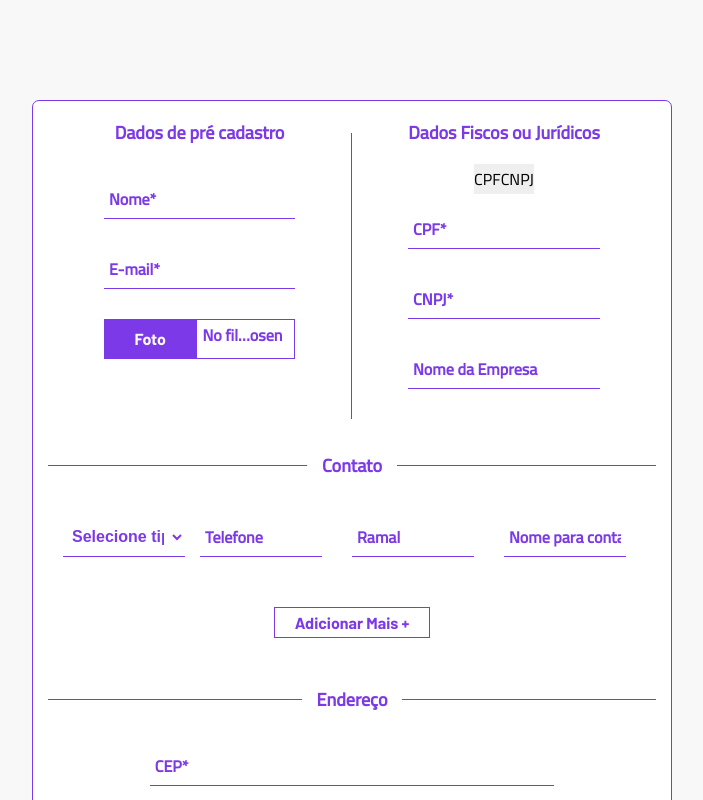
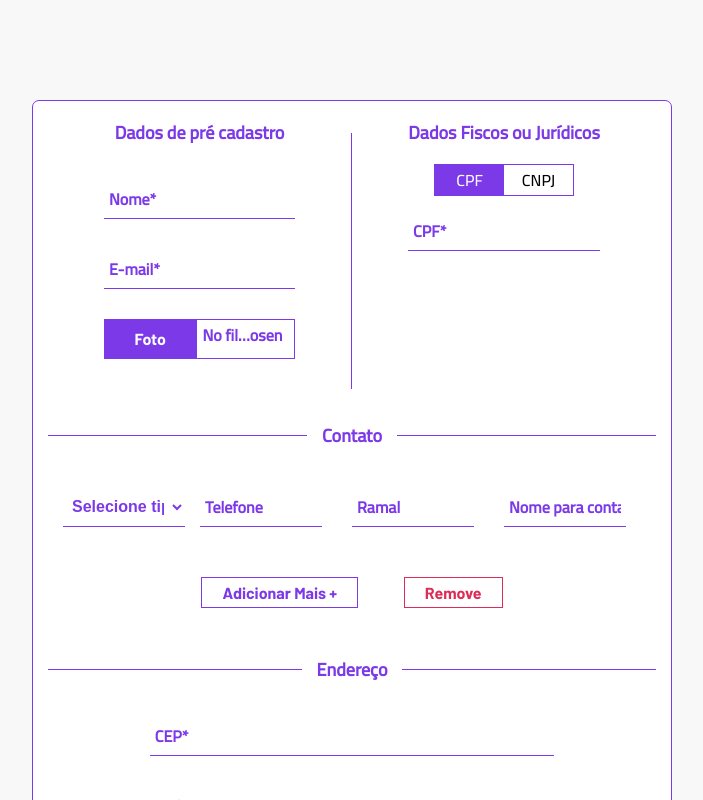
Before and after one commit to RenanMarx144/formulario, a React (Create React App) app: page /formulario in a window 1280 px wide. Shown: the top 800 px of the page, without its empty margins (288-991 px from the left). Built offline with nearby package versions, Linux system fonts and the light colour scheme; no server answers; a web font is replaced by a local one.

Commit message:
Correções formulário

```diff
--- /dev/null
+++ b/src/components/telefone/index.tsx
@@ -0,0 +1,29 @@
+import { type } from '@testing-library/user-event/dist/type';
+import './style.scss';
+
+type TelProps = {
+  count: Number;
+  st?: Number
+}
+export function Telefone(props: TelProps) {
+  function remove(e:any, id: any) {
+    e.preventDefault()
+    console.log(id);
+
+
+  }
+  return (
+    <div className="from-group_tel tel" data-tel={props.count}>
+      <select name="tipo[]">
+        <option value="">Selecione tipo de Número</option>
+        <option value="0">Celular</option>
+        <option value="1">Telefone</option>
+        <option value="2">Empresarial</option>
+      </select>
+      <input type="tel" placeholder="Telefone" name="tel[]" />
+      <input type="tel" placeholder="Ramal" name="ramal[]" id="ramal" />
+      <input type="text" placeholder="Nome para contato" name="contato[]" />
+
+    </div>
+  )
+}
--- a/src/pages/Formulario.tsx
+++ b/src/pages/Formulario.tsx
@@ -1,29 +1,47 @@
 import '../style/formulario.scss';
-import React, { useState } from "react";
+import { useState } from "react";
 import ReactDom from "react-dom";
+import { Telefone } from '../components/telefone';
+import { type } from 'os';
+import { IndexInfo, IndexKind, IndexType } from 'typescript';
+
+type add = {
+  value: number
+}
 export function Formulario() {
-  const [count, setstate] = useState(2)
-  function addmore(e: any) {
+  const [counte, setstate] = useState(1)
+  const [st, setsst] = useState(-1)
+  const [addMore, setAddMore] = useState<add[]>([])
+  const [cnpj , setCnpj] = useState('from-group d-none')
+  const [cpf , setCpf] = useState('from-group')
+  const [left , setLeft] = useState('0%')
+  const [color , setColort] = useState('white')
+  const [color2 , setColort2] = useState('black')
+  var teste = [{ value: 1 }]
+  async function addmore(e: any) {
     e.preventDefault()
-    let row_tel = document.getElementById('row_tel');
-    setstate(count +1)
-    const content = React.createElement(
-      'div' , { className: `from-group_tel tel_${count}` },
-        React.createElement('select', {name: 'tipo[]' } ,
-          React.createElement('option',{value: ''}, 'Selecione tipo de Número'),
-          React.createElement('option',{value: '0'}, 'Celular'),
-          React.createElement('option',{value: '1'}, 'Telefone'),
-          React.createElement('option',{value: '2'}, 'Empresarial'),
-        ),
-        React.createElement('input' , { type: 'tel' , placeholder:'Telefone', name:'tel[]' }),
-        React.createElement('input' , { type: 'tel' , placeholder:'Ramal', name:'ramal[]' }),
-        React.createElement('input' , { type: 'text' , placeholder:'Nome para contato', name:'contato[]' })
-      )
-      ReactDom.render(content, row_tel);
+    for (let index = 0; index < counte; index++) {
+      teste[index] = {
+        value: index
+      }
+    }
+    await setstate(counte + 1)
+    await setAddMore(teste)
+    await setsst(st + 1)
+    await console.log(st);
+    await console.log(addMore);
+
   }
-  const eventDirect = {
-    new (type: string, event?: EventInit | undefined){
-      var event = event
+  async function remove(e:any, id: IndexKind) {
+    e.preventDefault()
+    if (st != (-1)) {
+
+      await setsst(st - 1)
+      await addMore.splice(id)
+      await console.log(addMore);
+      await console.log(st);
+      await setAddMore(addMore)
+      await setstate(counte + -1)
     }
   }
   return (
@@ -45,37 +63,65 @@ export function Formulario() {
         <fieldset className="f2">
           <legend>Dados Fiscos ou Jurídicos</legend>
           <div className="slide-input">
-            <button className="cpftap">CPF</button>
-            <button className="cnpjtap">CNPJ</button>
-            <div className="back"></div>
+            <div className="back" style={{left: left}}></div>
+            <button className="cpftap"
+            onClick={e => {
+              e.preventDefault();
+              setCnpj(cnpj => 'from-group d-none')
+              setCpf(cpf => 'from-group ')
+              setLeft(left => '0%')
+              setColort2(color2 => 'black')
+              setColort(color => 'white')
+            }}style={{color: color}}>CPF</button>
+            <button className="cnpjtap" onClick={e => {
+              e.preventDefault();
+              setCnpj(cnpj => 'from-group')
+              setCpf(cpf => 'from-group d-none')
+              setLeft(left => '50%')
+              setColort2(color2 => 'white')
+              setColort(color => 'black')
+            }} style={{color: color2}}>CNPJ</button>
           </div>
-          <div className="from-group">
+          <div className={cpf}>
             <input type="text" placeholder="CPF*" name="cpf" />
           </div>
-          <div className="from-group d-none">
+          <div className={cnpj}>
             <input type="text" placeholder="CNPJ*" name="cpf" />
           </div>
-          <div className="from-group d-none">
+          <div className={cnpj}>
             <input type="text" placeholder="Nome da Empresa" name="empresa" />
           </div>
         </fieldset>
         <fieldset className="f3">
           <legend>Contato</legend>
           <div id="row_tel">
-            <input type="hidden" id="count_tel" value={count} />
-            <div className="from-group_tel tel_1">
+            <div className="from-group_tel tel" date-tel={1}>
               <select name="tipo[]">
                 <option value="">Selecione tipo de Número</option>
-                <option value="">Celular</option>
-                <option value="">Telefone</option>
-                <option value="">Empresarial</option>
+                <option value="0">Celular</option>
+                <option value="1">Telefone</option>
+                <option value="2">Empresarial</option>
               </select>
               <input type="tel" placeholder="Telefone" name="tel[]" />
               <input type="tel" placeholder="Ramal" name="ramal[]" id="ramal" />
               <input type="text" placeholder="Nome para contato" name="contato[]" />
+
             </div>
+            {
+              addMore.map(count => {
+                return (
+                  <div key={count.value}>
+                    <Telefone count={counte} st={counte} />
+                  </div>
+                )
+              })
+            }
+
           </div>
+          <div className='adderm'>
           <button className='addmore' onClick={(e) => addmore(e)}>Adicionar Mais +</button>
+          <button className='remove' onClick={(event: EventInit) => remove(event,st)}>Remove</button>
+          </div>
         </fieldset>
         <fieldset className="f4">
           <legend>Endereço</legend>
@@ -84,6 +130,12 @@ export function Formulario() {
           </div>
           <div className="from-group">
             <input type="text" placeholder="Endereço" name="rua" />
+          </div>
+          <div className="from-group">
+            <input type="text" placeholder="Cidade" name="cidade" />
+          </div>
+          <div className="from-group">
+            <input type="text" placeholder="Estado" name="estado" />
           </div>
           <div className="from-group">
             <input type="text" placeholder="Número" name="numero" />
--- a/src/style/formulario.scss
+++ b/src/style/formulario.scss
@@ -1,6 +1,6 @@
-#form{
-  padding: 100px 20rem ;
-  form{
+#form {
+  padding: 100px 20rem;
+  form {
     padding: 15px;
     border: 1px solid #7c39e8;
     border-radius: 7px;
@@ -8,53 +8,56 @@
     flex-wrap: wrap;
     background-color: white;
   }
-  fieldset{
+  fieldset {
     border: none;
     padding: 15px;
     display: flex;
     flex-direction: column;
     align-items: center;
   }
-  .f1{
+  .f1 {
     border-right: 1px solid #7c39e8;
   }
-  .f1, .f2{
+  .f1,
+  .f2 {
     width: 50%;
   }
-  .f3,.f4{
+  .f3,
+  .f4 {
     width: 100%;
     margin-top: 30px;
     border-top: 1px solid #7c39e8;
   }
 
-  .from-group{
+  .from-group {
     width: 100%;
     padding: 0 15%;
     margin: 15px 0;
     display: flex;
   }
-  legend{
+  legend {
     padding: 0 15px;
     font-size: 18px;
     font-weight: bold;
     color: #7c39e8;
     text-align: center;
   }
-  .btn-foto{
+  .btn-foto {
     cursor: pointer;
     background-color: #7c39e8;
     color: white;
-    font-family: 'Barlow';
+    font-family: "Barlow";
     padding: 10px;
     font-weight: bold;
     width: 170px;
     text-align: center;
     transition: all 0.4s ease;
-    &:hover{
+    &:hover {
       filter: brightness(0.7);
+    }
   }
-  }
-  input , select{
+  input,
+  select {
     cursor: pointer;
     height: 40px;
     border: none;
@@ -68,68 +71,101 @@
     color: #7c39e8;
     font-size: 16px;
     font-weight: 600;
-    &:focus{
+    &:focus {
       border-bottom: 2px solid #7c39e8;
     }
-    &::placeholder{
-    color: #7c39e8;
-    font: 700 16px 'Barlow' sans-serif;
+    &::placeholder {
+      color: #7c39e8;
+      font: 700 16px "Barlow" sans-serif;
     }
   }
-  input[type='file']{
+  input[type="file"] {
     border: 1px solid #7c39e8;
-    &::-webkit-file-upload-button{
+    &::-webkit-file-upload-button {
       display: none;
     }
   }
-  .row_tel{
+  .row_tel {
     display: flex;
     flex-wrap: wrap;
     width: 100%;
     justify-content: center;
     padding: 15px;
   }
-  .from-group_tel{
+  .from-group_tel {
     margin-top: 20px;
     display: flex;
     width: 100%;
-    input{
+    input {
       margin: 0 15px;
     }
-
   }
-  .addmore{
+  .adderm {
     margin-top: 50px;
+    display: flex;
+    flex-wrap: wrap;
+    width: 60%;
+    justify-content: space-around;
+  }
+  .addmore {
     padding: 5px 20px;
     background-color: transparent;
     border: 1px solid #7c39e8;
     color: #7c39e8;
     font-weight: bold;
-    font-family: 'Barlow';
+    font-family: "Barlow";
     cursor: pointer;
     transition: all 0.4s ease;
-    &:hover{
-    background-color: #7c39e8;
-    color: white;
-
+    &:hover {
+      background-color: #7c39e8;
+      color: white;
     }
-    &::before{
-      content: '';
+  }
+  .remove {
+    padding: 5px 20px;
+    background-color: transparent;
+    border: 1px solid #dd2c58;
+    color: #dd2c58;
+    font-weight: bold;
+    font-family: "Barlow";
+    cursor: pointer;
+    transition: all 0.4s ease;
+    &:hover {
+      background-color: #dd2c58;
+      color: white;
+    }
+  }
+  .slide-input{
+    position: relative;
+    width: 140px;
+    border: 1px solid #7c39e8;
+    display: flex;
+    button{
+      width: 70px;
+      background-color: transparent;
+      z-index: 2;
+      font-weight: 500;
+      cursor: pointer;
+      transition: all 0.3s ease;
+      &:hover{
+        background-color: rgba(124,57,232, 0.1);
+      }
+    }
+    .back{
       position: absolute;
+      z-index: 1;
+      top: 0;
+      left: 0;
+      width: 50%;
+      height: 100%;
       background-color: #7c39e8;
-      height: 1px;
-      float: left;
-      left: 19%;
-      top: 66%;
-      width: 61%;
-      transform: scale(0);
       transition: all 0.4s ease;
     }
-    &:hover{
-      &::before{
-        transform: scale(1);
-      }
-
+    .cpftap{
+      color: white;
     }
   }
+  .d-none{
+    display: none;
+  }
 }
```
Also changed, not shown: src/components/telefone/style.scss (added), 1 other file (tests, documents, lock files or other folders).
